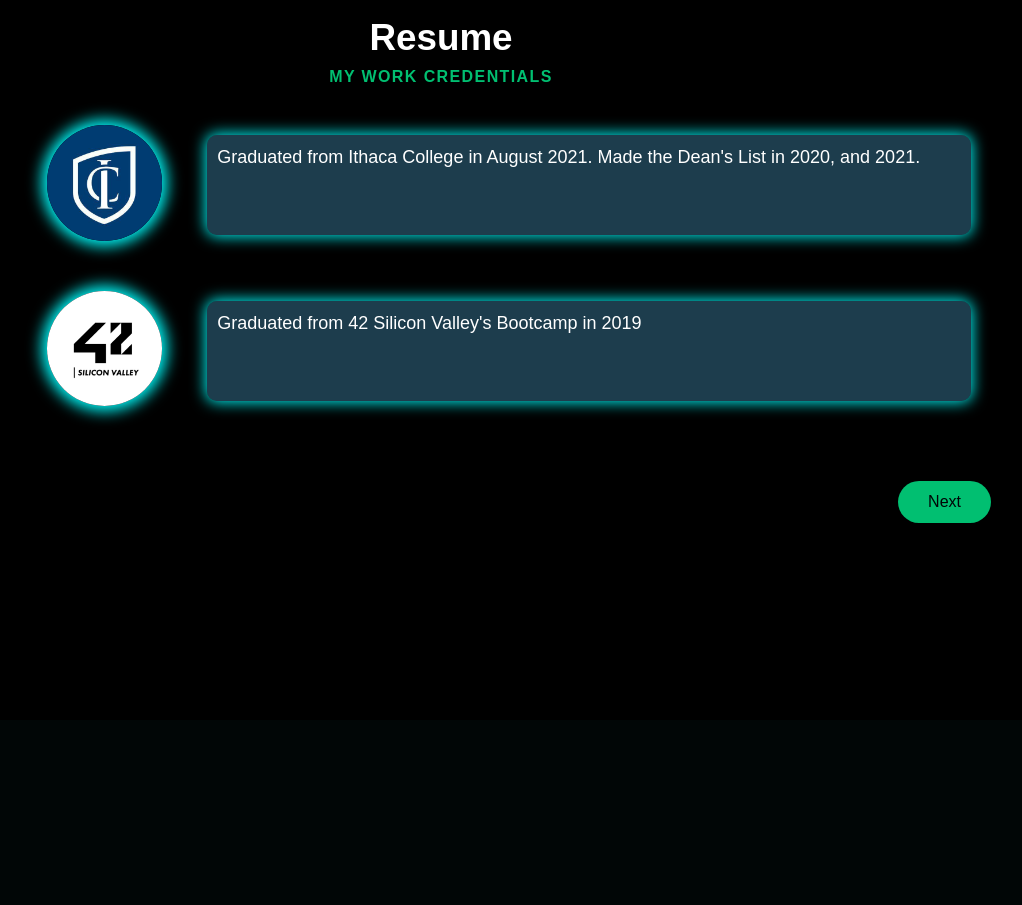
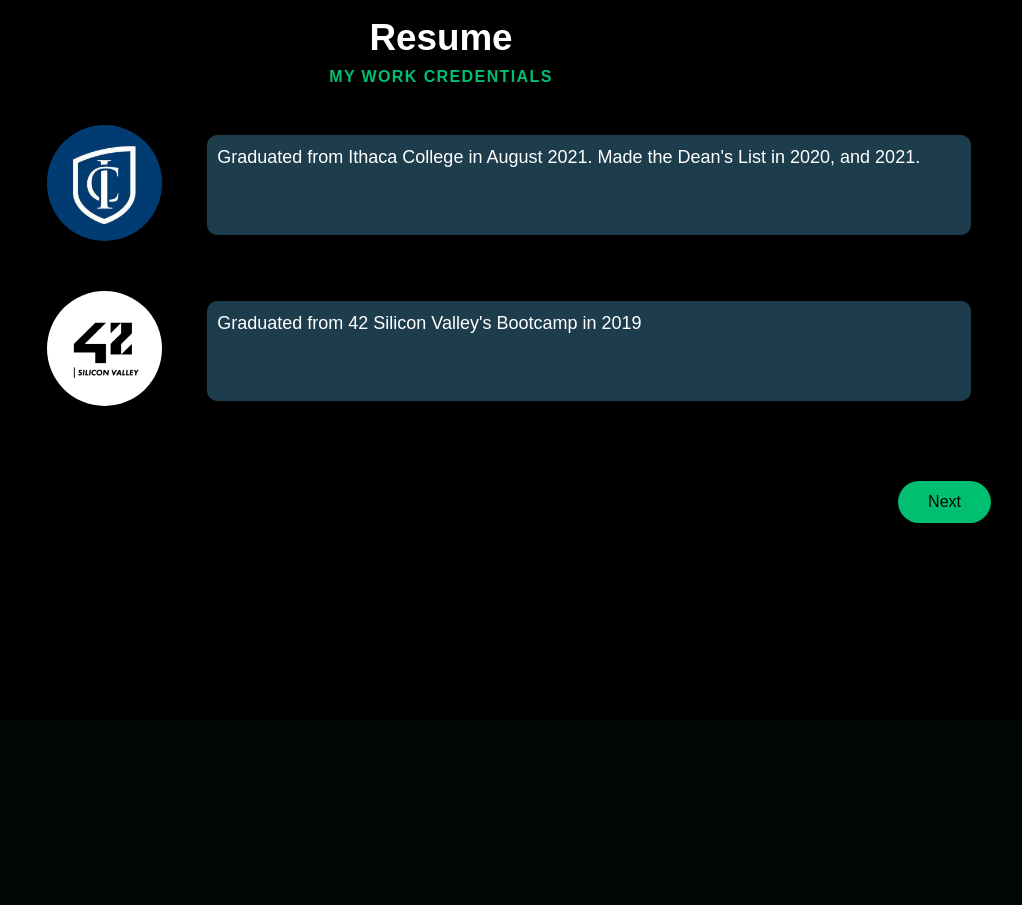
Before and after one commit to carnoldcoding/personal-website-old, a React (Create React App) app in the folder personal-website/: page / in a window 1280 px wide. Shown: the part 2020-2925 px from the top of the page, without its empty margins (199-1221 px from the left). Built offline with nearby package versions, Linux system fonts and the light colour scheme; a web font is replaced by a local one.

Commit message:
Ditched outlines, added glow effect to icons if hovered over and hyperlinks to websites.

```diff
--- a/personal-website/src/components/Resume/ResumeElements.js
+++ b/personal-website/src/components/Resume/ResumeElements.js
@@ -27,6 +27,8 @@ export const ImgWrap = styled.div`
     height: 100%;
     display: flex;
     justify-content: flex-end;
+
+
 `
 
 export const Img = styled.img`
@@ -34,7 +36,17 @@ export const Img = styled.img`
     margin: 0 0 10px 0;
     padding-right: 0;
     border-radius: 100px;
-    box-shadow: 0px 0px 15px 5px #0ff;
+
+    &:hover{
+        transform: scale(1.1);
+        transition: all .2s ease-in-out;
+        cursor: pointer;
+        box-shadow: 0px 0px 15px 5px #0ff;
+    }
+`
+export const ResumeLink = styled.a`
+    text-decoration: none;
+    color: #000;
 `
 
 export const ResumeRow = styled.div`
@@ -56,7 +68,14 @@ export const TextWrapper = styled.div`
     //Debugging
     background: rgba(97, 201, 255, .3);
     border-radius: 10px;
-    box-shadow: 0px 0px 15px 1px #0ff;
+
+    /* &:hover{
+        transform: scale(1.1);
+        transition: all .2s ease-in-out;
+        cursor: pointer;
+        box-shadow: 0px 0px 15px 5px #0ff;
+    } */
+
 `
 
 export const TopLine = styled.p`
--- a/personal-website/src/components/Resume/index.js
+++ b/personal-website/src/components/Resume/index.js
@@ -8,7 +8,7 @@ import {Button} from '../ButtonElement'
 
 import { ResumeContainer, ResumeWrapper, ResumeRow,
     TextWrapper, TopLine, Heading, Subtitle, Column1, Column2,
-    ResumeH1, ImgWrap, BtnWrap, Img } from './ResumeElements'
+    ResumeH1, ImgWrap, BtnWrap, Img, ResumeLink } from './ResumeElements'
 
 const ResumeSection = () => {
     useEffect(() =>{Aos.init({ duration: 3000});
@@ -20,9 +20,11 @@ const ResumeSection = () => {
                 <TopLine data-aos="fade-down">My work credentials</TopLine>
                 <ResumeRow>
                     <Column1>
+                    <ResumeLink href="https://www.ithaca.edu/" target = "_blank">
                         <ImgWrap data-aos="fade-right">
                             <Img src = {IC}/>
                         </ImgWrap>
+                    </ResumeLink>
                     </Column1>
 
                     <Column2>
@@ -34,10 +36,12 @@ const ResumeSection = () => {
 
                 <ResumeRow>
                 <Column1>
+                    <ResumeLink href="https://42.fr/en/homepage/" target = "_blank">
                         <ImgWrap data-aos="fade-right">
                             <Img src = {SV}/>
                         </ImgWrap>
-                    </Column1>
+                    </ResumeLink>
+                </Column1>
 
                     <Column2>
                         <TextWrapper data-aos="fade-left">
```
